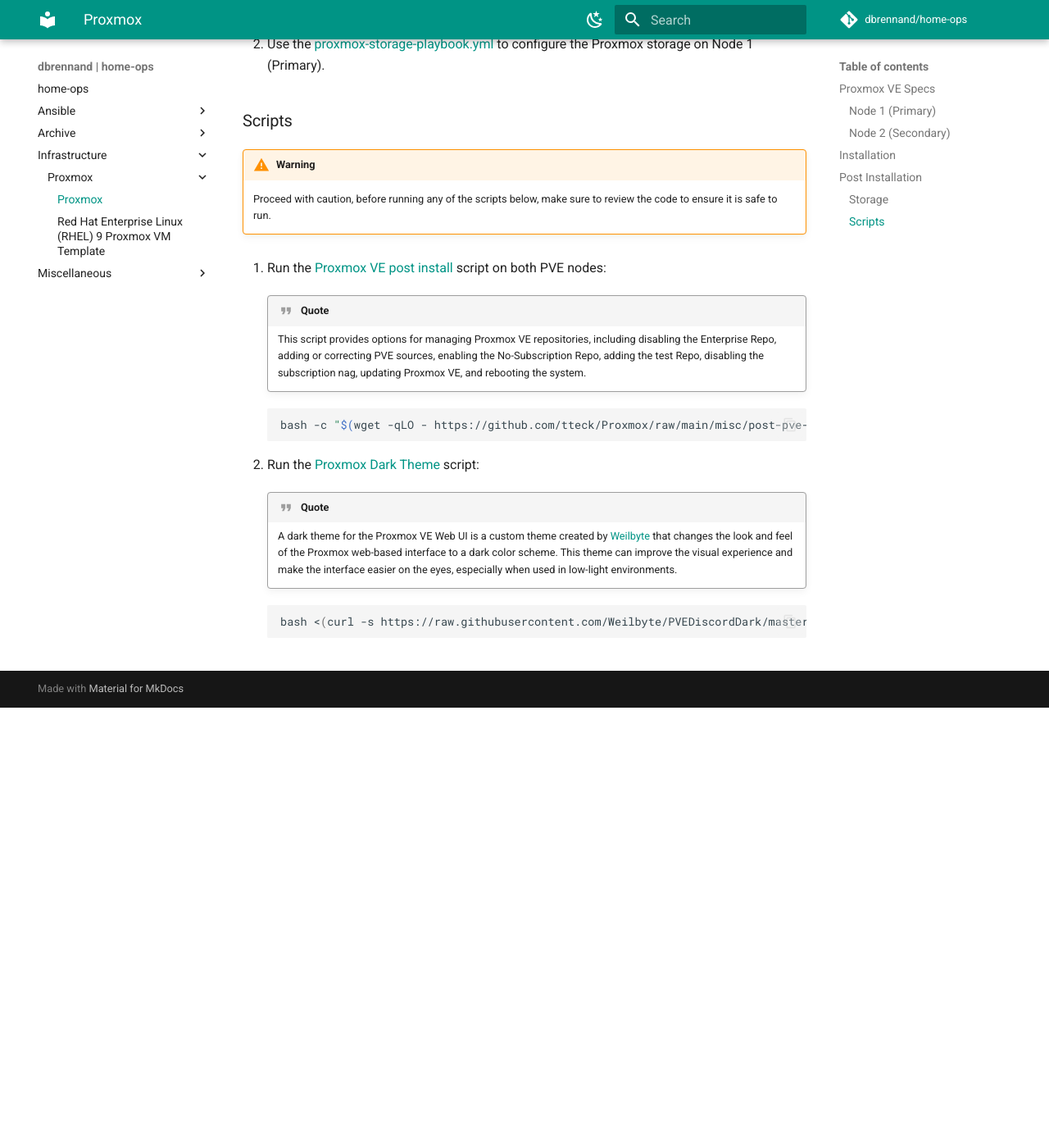
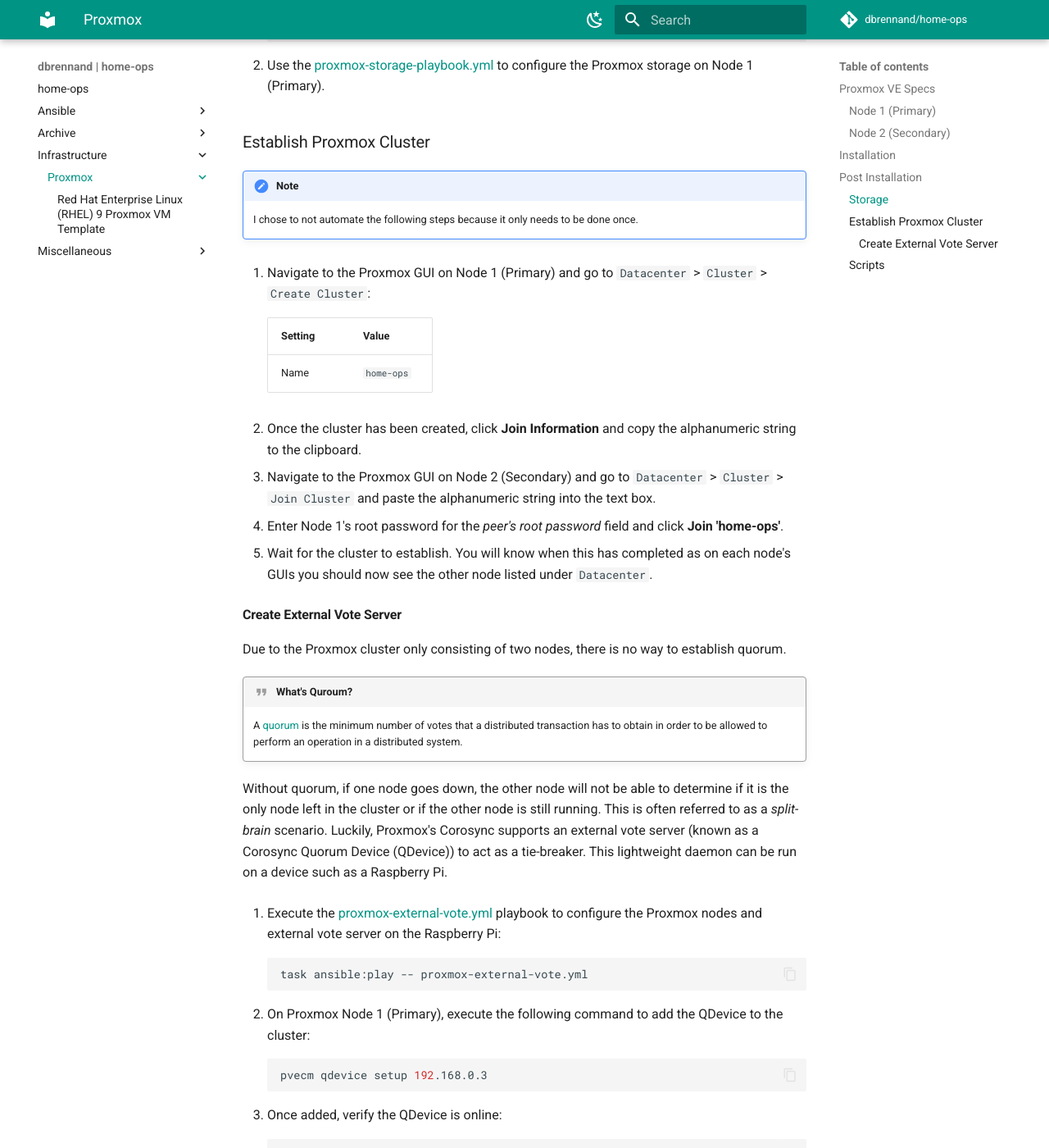
Before and after one commit to dbrennand/home-ops, an MkDocs documentation site: the page built from docs/infrastructure/Proxmox/index.md, in a window 1280 px wide and 1400 px high, scrolled down 2357 px. Shown: the whole window at 82% size. Built offline with MkDocs 1.6.1 and Material for MkDocs 9.7.7, drawn with Linux system fonts in a browser that asks for light colours; comment, search, counter and statistics services are not loaded; before the commit the page ends 3220 px from its top, so only the background shows below that; some of the changed text lies outside the part shown.

Commit message:
docs: add notes on establishing Proxmox cluster

````diff
--- a/docs/infrastructure/Proxmox/index.md
+++ b/docs/infrastructure/Proxmox/index.md
@@ -69,13 +69,72 @@
 
 ### Storage
 
-1. Extend the Proxmox `data` logical volume to use the remaining space in the volume group:
+1. Extend the Proxmox `data` logical volume on each node to use the remaining space in the volume group:
 
     ```bash
     lvextend -l +100%FREE /dev/pve/data
     ```
 
 2. Use the [proxmox-storage-playbook.yml](https://github.com/dbrennand/home-ops/blob/dev/ansible/playbooks/proxmox-storage-playbook.yml) to configure the Proxmox storage on Node 1 (Primary).
+
+### Establish Proxmox Cluster
+
+!!! note
+
+    I chose to not automate the following steps because it only needs to be done once.
+
+1. Navigate to the Proxmox GUI on Node 1 (Primary) and go to `Datacenter` > `Cluster` > `Create Cluster`:
+
+    | Setting | Value      |
+    | ------- | ---------- |
+    | Name    | `home-ops` |
+
+2. Once the cluster has been created, click **Join Information** and copy the alphanumeric string to the clipboard.
+
+3. Navigate to the Proxmox GUI on Node 2 (Secondary) and go to `Datacenter` > `Cluster` > `Join Cluster` and paste the alphanumeric string into the text box.
+
+4. Enter Node 1's root password for the *peer's root password* field and click **Join 'home-ops'**.
+
+5. Wait for the cluster to establish. You will know when this has completed as on each node's GUIs you should now see the other node listed under `Datacenter`.
+
+#### Create External Vote Server
+
+Due to the Proxmox cluster only consisting of two nodes, there is no way to establish quorum.
+
+!!! quote "What's Quroum?"
+
+    A [quorum](https://pve.proxmox.com/wiki/Cluster_Manager#_quorum) is the minimum number of votes that a distributed transaction has to obtain in order to be allowed to perform an operation in a distributed system.
+
+Without quorum, if one node goes down, the other node will not be able to determine if it is the only node left in the cluster or if the other node is still running. This is often referred to as a *split-brain* scenario. Luckily, Proxmox's Corosync supports an external vote server (known as a Corosync Quorum Device (QDevice)) to act as a tie-breaker. This lightweight daemon can be run on a device such as a Raspberry Pi.
+
+1. Execute the [proxmox-external-vote.yml](https://github.com/dbrennand/home-ops/blob/dev/ansible/playbooks/proxmox-external-vote.yml) playbook to configure the Proxmox nodes and external vote server on the Raspberry Pi:
+
+    ```bash
+    task ansible:play -- proxmox-external-vote.yml
+    ```
+
+2. On Proxmox Node 1 (Primary), execute the following command to add the QDevice to the cluster:
+
+    ```bash
+    pvecm qdevice setup 192.168.0.3
+    ```
+
+3. Once added, verify the QDevice is online:
+
+    ```bash
+    pvecm status
+    ```
+
+If the QDevice is successfully added, you should see the following:
+
+```
+Membership information
+----------------------
+    Nodeid      Votes    Qdevice Name
+0x00000001          1    A,V,NMW 192.168.0.4 (local)
+0x00000002          1    A,V,NMW 192.168.0.3
+0x00000000          1            Qdevice
+```
 
 ### Scripts
 
--- a/mkdocs.yml
+++ b/mkdocs.yml
@@ -2,6 +2,7 @@
 theme:
   features:
     - content.code.copy
+    - navigation.indexes
   icon:
     repo: fontawesome/brands/git-alt
   name: material
````
